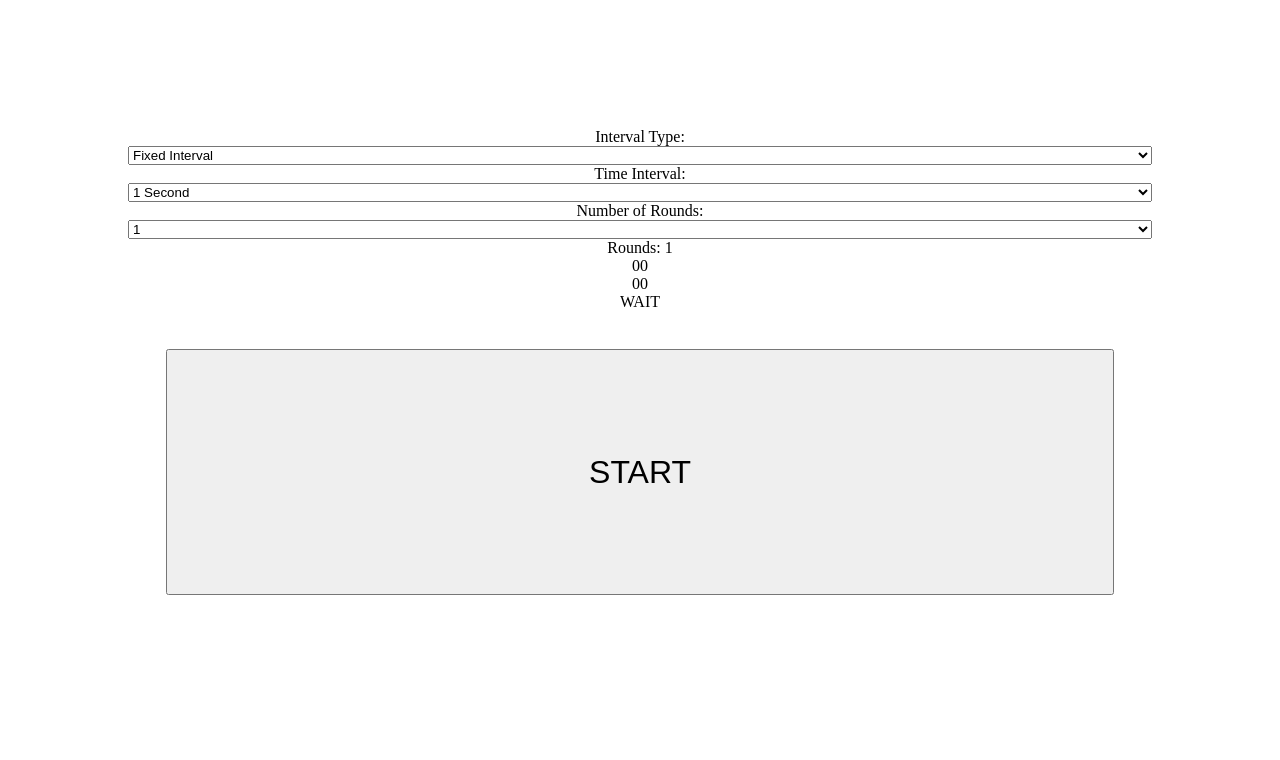
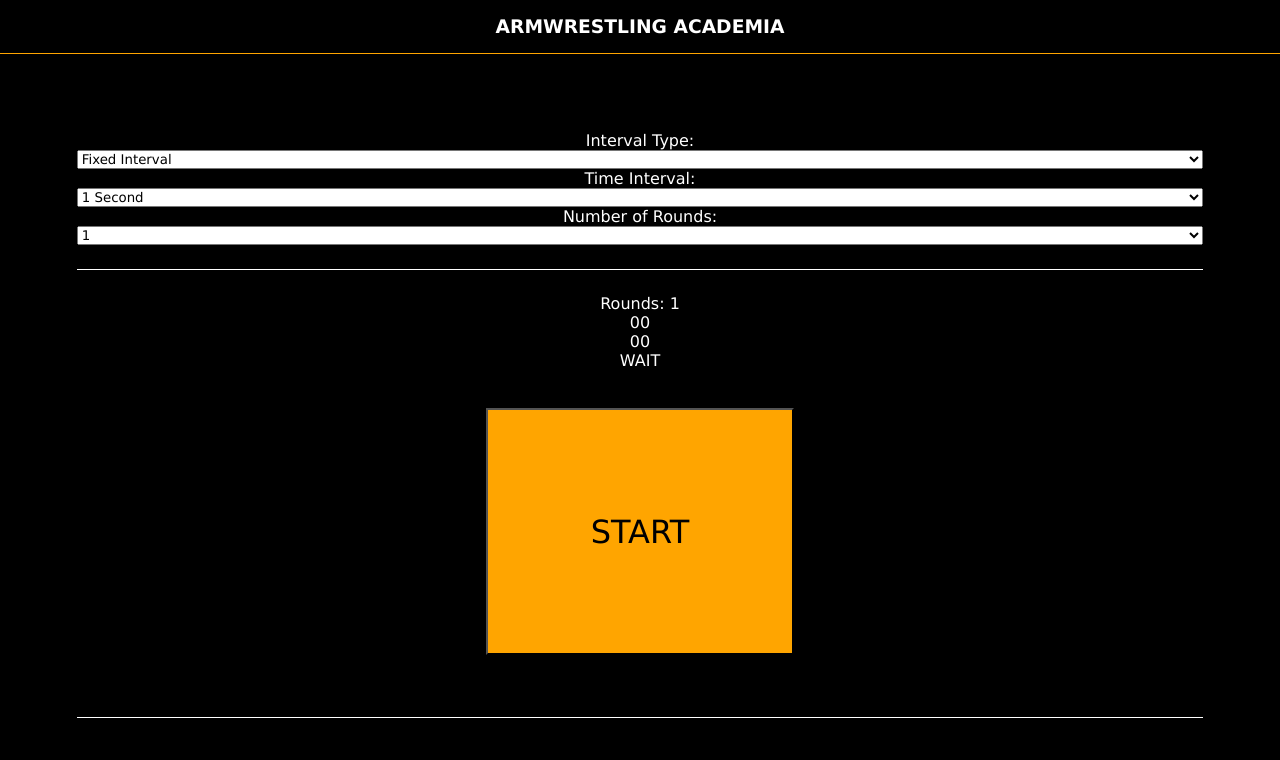
Before and after one commit to SuperHeavyBallet/Ready-Go-Mockup, a plain HTML site: page index.html in a window 1280 px wide. Drawn offline with Linux system fonts and the light colour scheme.

Commit message:
Basic css worked on

```diff
--- a/index.html
+++ b/index.html
@@ -8,7 +8,16 @@
     <link rel="stylesheet" href="style.css">
     <link rel="icon" type="image/x-icon" href="#">
 </head>
+
+<header>
+    <div class="top-banner-container">
+        <h3>ARMWRESTLING ACADEMIA</h3>
+    </div>
+</header>
 <body>
+    <div class="ready-go-container">
+        <div class="input-area">
+
 
     <label for="interval-type">Interval Type:</label>
     <select name="interval-type" class="interval-type" id="interval-type">
@@ -16,7 +25,8 @@
         <option value="random">Random Interval</option>
     </select>
 
-    <label for="fixed-time">Time Interval:</label>
+
+        <label for="fixed-time" class="fixed-time-label" id="fixed-time-label">Time Interval:</label>
         <select name="fixed-time" class="fixed-time" id="fixed-time">
             <option value="1">1 Second</option>
             <option value="2">2 Seconds</option>
@@ -43,6 +53,10 @@
         <option value="9">9</option>
         <option value="10">10</option>
     </select>
+
+    </div>
+
+    <div class="display-area">
    <div class="selected-num-of-rounds" id="selected-num-of-rounds">Rounds: 1</div>
 
 
@@ -52,6 +66,8 @@
    <div id="wait-go" class="wait-go">WAIT</div>
 
    <button id="start-button" class="start-button">START</button>
+</div>
+</div>
 
 </body>
 </html>
--- a/javascript.js
+++ b/javascript.js
@@ -1,4 +1,5 @@
 const intervalTypeInput = document.getElementById("interval-type");
+const timeIntervalLabel = document.getElementById("fixed-time-label")
 const timeIntervalInput = document.getElementById("fixed-time");
 
 const roundInput = document.getElementById("round-number");
@@ -35,10 +36,14 @@ intervalTypeInput.addEventListener('change', function()
     if (this.value === "fixed")
     {
         console.log("Fixed");
+        timeIntervalLabel.classList.remove("hidden");
+        timeIntervalInput.classList.remove("hidden");
     }
     else if (this.value === "random")
     {
         console.log("Random");
+        timeIntervalLabel.classList.add("hidden");
+        timeIntervalInput.classList.add("hidden");
     }
 })
 
--- a/style.css
+++ b/style.css
@@ -1,16 +1,63 @@
-body{
+*{
+    box-sizing: border-box;
+    padding: 0;
+    margin: 0;
+    font-family: 'Lucida Sans', 'Lucida Sans Regular', 'Lucida Grande', 'Lucida Sans Unicode', Geneva, Verdana, sans-serif;
+}
+
+.top-banner-container{
+    border-bottom: 1px solid orange;
     display: flex;
     flex-direction: column;
+    text-align: center;
+
+}
+
+.top-banner-container h3{
+    color: white;
+    padding:2vh;
+    font-weight: bolder;
+}
+
+body{
+
+
+    padding: 0;
+    margin: 0;
+
+    background-color: black;
+}
+
+.ready-go-container{
+
+    margin: 3vw;
+    padding: 3vw;
     justify-content: center;
-    padding: 5vw;
-    margin: 5vw;
     text-align: center;
+
 }
+
+.input-area{
+    display: flex;
+    flex-direction: column;
+    color: white;
+    border-bottom: 1px solid white;
+    padding-bottom: 3vh;
+}
+
+.display-area{
+    color: white;
+    border-bottom: 1px solid white;
+    padding: 3vh;
+}
+
+
 
 .start-button{
     padding: 8vw;
     margin: 3vw;
     font-size: xx-large;
+    background-color: orange;
 }
 
 .red{
@@ -22,3 +69,7 @@ body{
     background-color: green;
     color: white;
 }
+
+.hidden{
+    display: none;
+}
```
Lines whose indentation alone changed are shown as unchanged.
